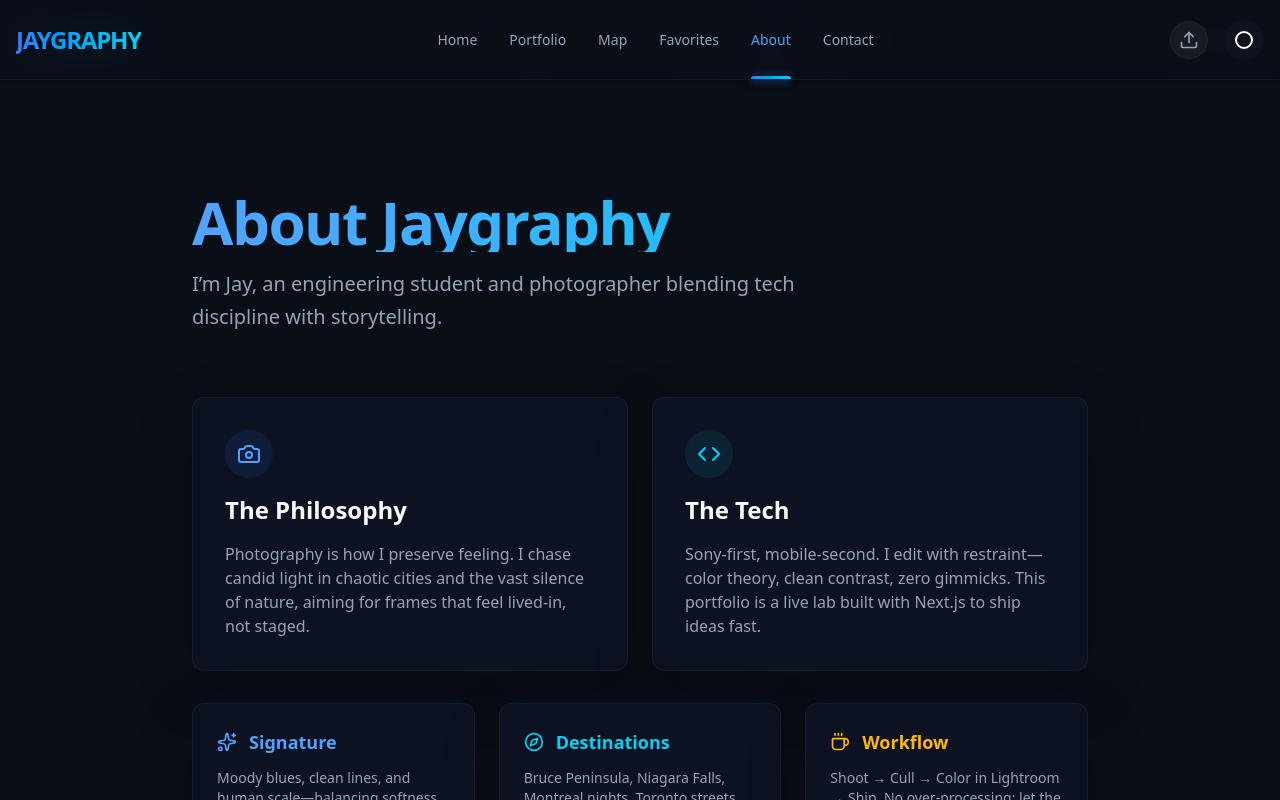
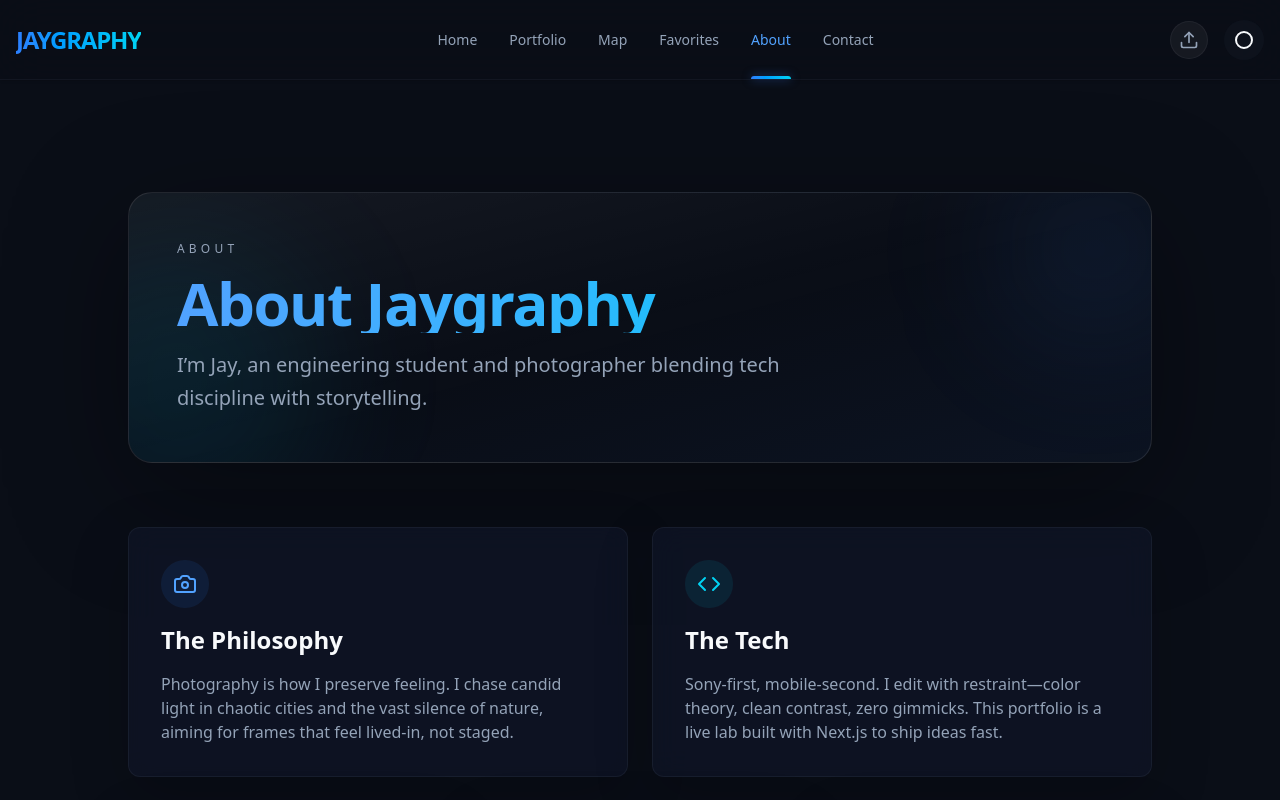
Before and after one commit to JayGuri/jaygraphy, a Next.js app: page /about in a window 1280 px wide. Shown: the top 800 px of the page. Built offline with nearby package versions, Linux system fonts and the light colour scheme.

Commit message:
Figuring out the loading animation

```diff
--- a/app/about/page.tsx
+++ b/app/about/page.tsx
@@ -1,4 +1,3 @@
-import { Navbar } from "@/components/layout/navbar";
 import { GlassCard } from "@/components/ui/glass-card";
 import { AnimatedBackground } from "@/components/ui/animated-background";
 import { Camera, MapPin, Coffee, Code, Sparkles, Compass } from "lucide-react";
@@ -7,17 +6,21 @@ export default function About() {
     return (
         <div className="min-h-screen pb-20 bg-background text-foreground transition-colors duration-300">
             <AnimatedBackground />
-            <Navbar />
 
             <main className="container mx-auto px-4 pt-32">
-                <div className="max-w-4xl mx-auto space-y-8">
-                    <div className="space-y-4">
+                <div className="max-w-5xl mx-auto space-y-8">
+                    <div className="relative overflow-hidden rounded-3xl border border-white/10 bg-gradient-to-br from-white/5 via-white/0 to-primary/5 p-8 lg:p-12 shadow-[0_30px_120px_rgba(0,0,0,0.35)]">
+                        <div className="absolute -top-10 -right-10 w-48 h-48 rounded-full bg-primary/10 blur-3xl" />
+                        <div className="absolute -bottom-16 -left-24 w-72 h-72 rounded-full bg-cyan-500/10 blur-3xl" />
+                        <div className="relative z-10 space-y-4">
+                            <p className="text-xs uppercase tracking-[0.35em] text-muted-foreground">About</p>
                             <h1 className="text-5xl md:text-6xl font-bold tracking-tight bg-clip-text text-transparent bg-gradient-to-r from-blue-400 to-cyan-400">
                                 About Jaygraphy
                             </h1>
                             <p className="text-xl text-muted-foreground leading-relaxed max-w-2xl">
                                 I’m Jay, an engineering student and photographer blending tech discipline with storytelling.
                             </p>
+                        </div>
                     </div>
 
                     <div className="grid md:grid-cols-2 gap-6 pt-8">
--- a/app/contact/page.tsx
+++ b/app/contact/page.tsx
@@ -1,6 +1,5 @@
 "use client";
 
-import { Navbar } from "@/components/layout/navbar";
 import { GlassCard } from "@/components/ui/glass-card";
 import { AnimatedBackground } from "@/components/ui/animated-background";
 import { Mail, Instagram, Twitter, ArrowRight } from "lucide-react";
@@ -10,17 +9,21 @@ export default function Contact() {
     return (
         <div className="min-h-screen pb-20">
             <AnimatedBackground />
-            <Navbar />
 
             <main className="container mx-auto px-4 pt-32">
-                <div className="max-w-4xl mx-auto">
-                    <div className="text-center mb-12 space-y-4">
+                <div className="max-w-5xl mx-auto">
+                    <div className="relative overflow-hidden rounded-3xl border border-white/10 bg-gradient-to-br from-white/5 via-white/0 to-primary/5 p-8 lg:p-12 shadow-[0_30px_120px_rgba(0,0,0,0.35)] mb-12">
+                        <div className="absolute -top-10 -right-10 w-48 h-48 rounded-full bg-primary/10 blur-3xl" />
+                        <div className="absolute -bottom-16 -left-24 w-72 h-72 rounded-full bg-cyan-500/10 blur-3xl" />
+                        <div className="relative z-10 space-y-3 text-center">
+                            <p className="text-xs uppercase tracking-[0.35em] text-muted-foreground">Contact</p>
                             <h1 className="text-5xl md:text-6xl font-bold tracking-tight bg-clip-text text-transparent bg-gradient-to-r from-blue-400 to-cyan-400">
                                 Get in Touch
                             </h1>
                             <p className="text-xl text-muted-foreground">
                                 Available for commissions, collaborations, or just a coffee chat.
                             </p>
+                        </div>
                     </div>
 
                     <div className="grid md:grid-cols-2 gap-8">
--- a/app/page.tsx
+++ b/app/page.tsx
@@ -6,7 +6,6 @@ import { getAllPhotos } from "@/lib/photo-storage";
 import { TripTimeline } from "@/components/home/trip-timeline";
 import { MagicBento } from "@/components/ui/magic-bento";
 import { RecentlyAdded } from "@/components/home/recently-added";
-import { CameraLoader } from "@/components/ui/camera-loader";
 
 export const dynamic = 'force-dynamic';
 
@@ -17,7 +16,6 @@ export default async function Home() {
 
   return (
     <div className="min-h-screen relative overflow-hidden no-scrollbar bg-background text-foreground transition-colors duration-300">
-      <CameraLoader />
       <AnimatedBackground />
 
       <main className="relative z-10 overflow-hidden bg-background text-foreground">
--- a/components/ui/magic-bento.css
+++ b/components/ui/magic-bento.css
@@ -30,7 +30,7 @@
   padding: 1.25em;
   border-radius: 20px;
   border: 1px solid var(--border-color);
-  background: var(--background-dark);
+  background: color-mix(in srgb, var(--background-dark) 70%, transparent);
   font-weight: 300;
   overflow: hidden;
   transition: all 0.3s ease;
@@ -84,7 +84,7 @@
 .magic-bento-card__description {
   font-size: 13px;
   line-height: 1.4;
-  opacity: 0.9;
+  opacity: 0.95;
 }
 
 .magic-bento-card--text-autohide .magic-bento-card__title,
--- a/components/ui/magic-bento.tsx
+++ b/components/ui/magic-bento.tsx
@@ -563,7 +563,7 @@ export const MagicBento: React.FC<BentoProps> = ({
             style: {
               backgroundColor: card.color,
               backgroundImage: card.image
-                ? `linear-gradient(180deg, rgba(0,0,0,0.55) 0%, rgba(0,0,0,0.78) 55%), url(${card.image})`
+                ? `linear-gradient(180deg, rgba(0,0,0,0.24) 0%, rgba(0,0,0,0.48) 60%), url(${card.image})`
                 : undefined,
               backgroundSize: "cover",
               backgroundPosition: "center",
```
Lines whose indentation alone changed are shown as unchanged.
